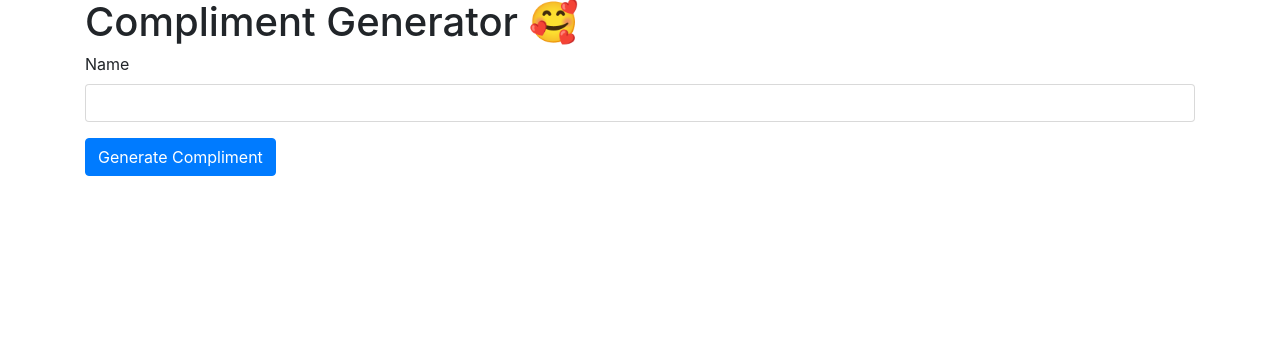
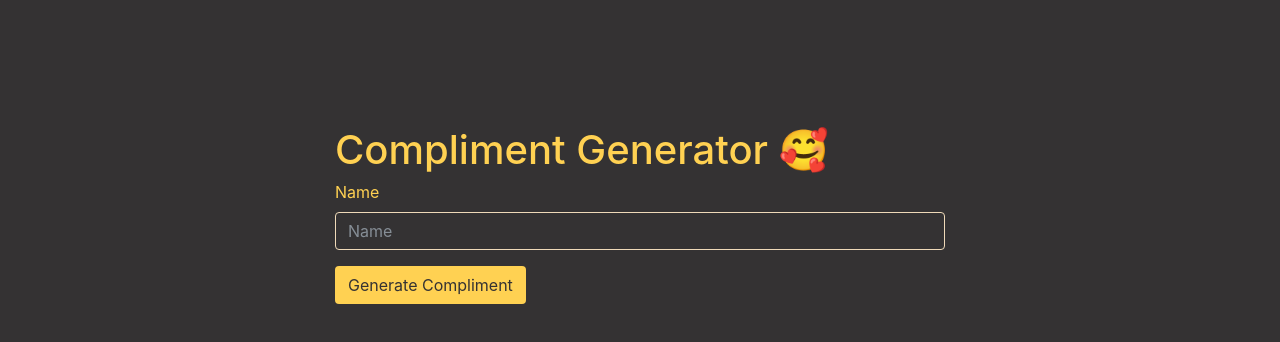
Before and after one commit to Yajassardana/Compliment-Generator-reCaptcha, a website: page index.html in a window 1280 px wide. Drawn offline with nearby package versions, Linux system fonts and the light colour scheme.

Commit message:
improve color scheme

```diff
--- a/index.html
+++ b/index.html
@@ -11,16 +11,25 @@
       crossorigin="anonymous"
     />
     <script src="https://www.google.com/recaptcha/api.js"></script>
+    <style>
+      body{
+        background-color:#343233;
+      }
+      .align{
+        margin: 10% auto;
+        width: 50%;
+      }
+    </style>
     <title>Compliment Generator 🥰</title>
   </head>
 
   <body>
-    <div class="container">
-      <h1>Compliment Generator 🥰</h1>
+    <div class="container align">
+      <h1 style="color: #ffd152;">Compliment Generator 🥰</h1>
       <form id="subscribeForm">
         <div class="form-group">
-          <label for="name">Name</label>
-          <input type="text" name="name" id="name" class="form-control" />
+          <label style="color: #ffd152;" for="name">Name</label>
+          <input type="text" style=" border-color: #efdab9;color:#efdab9;background: transparent;" name="name" placeholder="Name" id="name" class="form-control" />
         </div>
         <!-- <div class="form-group">
           <label for="email">Email</label>
@@ -32,7 +41,7 @@
             data-sitekey="6LdwA6YZAAAAAGA99eJ4q6lS-bLmQcgCxXodWYOG"
           ></div>
         </div>
-        <input type="submit" value="Generate Compliment" class="btn btn-primary" />
+        <input style="cursor:pointer;background-color: #ffd152;color: #343233;" type="submit" value="Generate Compliment" class="btn" />
       </form>
     </div>
 
```
Also changed, not shown: server.js (+6 -1 lines).
